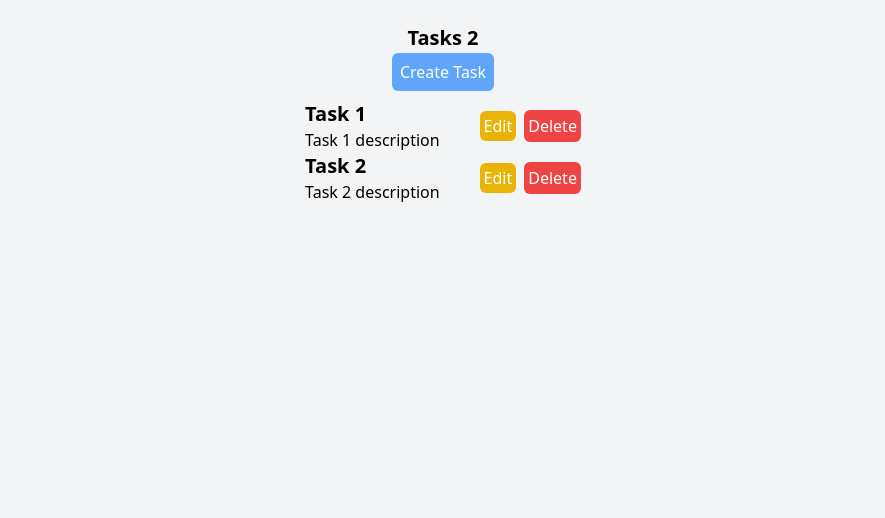
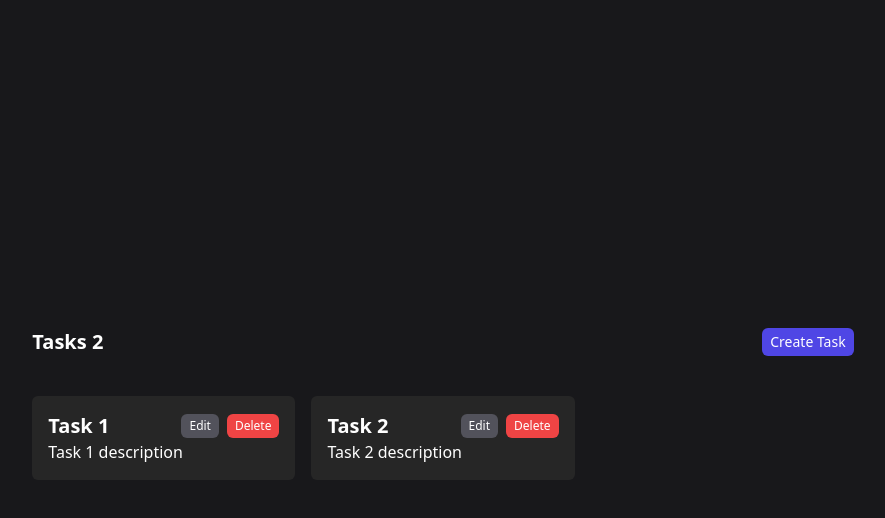
Before and after one commit to TomasOtano25/react-redux-crud, a React (Vite) app: page / in a window 1280 px wide. Shown: the top 518 px of the page, without its empty margins (197-1082 px from the left). Built offline with nearby package versions, Linux system fonts and the light colour scheme.

Commit message:
update styles

```diff
--- a/src/App.jsx
+++ b/src/App.jsx
@@ -9,7 +9,8 @@ function App() {
   console.log(tasksState);
 
   return (
-    <div className="bg-gray-100 min-h-screen">
+    <div className="bg-zinc-900 h-screen text-white">
+      <div className="flex items-center justify-center h-full">
         <BrowserRouter>
           <Routes>
             <Route path="/" element={<TaskList />} />
@@ -18,6 +19,7 @@ function App() {
           </Routes>
         </BrowserRouter>
       </div>
+    </div>
   );
 }
 
--- a/src/components/Header.jsx
+++ b/src/components/Header.jsx
@@ -5,12 +5,12 @@ function Header() {
   const tasks = useSelector((state) => state.tasks);
 
   return (
-    <header className="text-center my-4">
+    <header className="flex justify-between items-center p-4 ">
       <h1 className="text-xl font-bold my-2">Tasks {tasks.length}</h1>
 
       <Link
         to="/create-task"
-        className="p-2 bg-blue-400 rounded-md text-white hover:bg-blue-500"
+        className="bg-indigo-600 px-2 py-1 rounded-md text-sm hover:bg-indigo-700"
       >
         Create Task
       </Link>
--- a/src/components/TaskForm.jsx
+++ b/src/components/TaskForm.jsx
@@ -42,26 +42,42 @@ function TaskForm() {
   return (
     <form
       onSubmit={handleSubmit}
-      className="flex flex-col max-w-lg mx-auto space-y-2"
+      className="bg-zinc-800 flex flex-col max-w-md w-full p-4 rounded-md"
     >
+      <h2 className="text-2xl font-bold mb-4">
+        {!params.id ? "Create" : "Edit"} Task
+      </h2>
+
+      <label
+        htmlFor="title"
+        className="block text-xs text-gray-200 font-bold mb-1"
+      >
+        Task:{" "}
+      </label>
       <input
-        className="outline-none p-2 rounded-md"
+        className="w-full p-2 rounded-md bg-zinc-600 mb-4 outline-none"
         type="text"
         name="title"
-        placeholder="Title"
+        placeholder="New Task ..."
         onChange={handleChange}
         value={task.title}
       />
 
+      <label
+        htmlFor="description"
+        className="block text-xs text-gray-200 font-bold mb-1"
+      >
+        Description:{" "}
+      </label>
       <textarea
-        className="outline-none p-2 rounded-md"
+        className="w-full p-2 rounded-md bg-zinc-600 mb-4 outline-none"
         name="description"
-        placeholder="Description"
+        placeholder="Description ..."
         onChange={handleChange}
         value={task.description}
       ></textarea>
 
-      <button className="bg-blue-400 p-2 rounded-md hover:bg-blue-500 cursor-pointer font-bold text-white">
+      <button className="bg-indigo-600 px-2 py-1 rounded-md hover:bg-indigo-700">
         Save
       </button>
     </form>
--- a/src/components/TaskList.jsx
+++ b/src/components/TaskList.jsx
@@ -13,34 +13,35 @@ function TaskList() {
   };
 
   return (
-    <div className="flex flex-col items-center">
+    <div className="w-4/6">
       {/* Header */}
       <Header />
 
       {/* List Tasks */}
-      <div>
+      <div className="grid grid-cols-3 gap-4 p-4">
         {tasks.map((task) => (
-          <div key={task.id} className="flex space-x-10 items-center">
-            <div>
+          <div key={task.id} className="bg-neutral-800 p-4 rounded-md">
+            <header className="flex items-center justify-between">
               <h3 className="text-xl font-bold">{task.title}</h3>
-              <p>{task.description}</p>
-            </div>
 
-            <div className="space-x-2">
+              <div className="flex gap-x-2">
                 <Link
                   to={`/edit-task/${task.id}`}
-                className="bg-yellow-500 p-1 rounded-md text-white hover:bg-yellow-600"
+                  className="bg-zinc-600 px-2 py-1 text-xs rounded-md hover:bg-zinc-700"
                 >
                   Edit
                 </Link>
 
                 <button
                   onClick={() => handleDelete(task.id)}
-                className="bg-red-500 p-1 rounded-md text-white hover:bg-red-600"
+                  className="bg-red-500 px-2 py-1 text-xs rounded-md hover:bg-red-600"
                 >
                   Delete
                 </button>
               </div>
+            </header>
+
+            <p>{task.description}</p>
           </div>
         ))}
       </div>
--- a/src/main.jsx
+++ b/src/main.jsx
@@ -1,9 +1,9 @@
 import React from "react";
 import ReactDOM from "react-dom/client";
+import { Provider } from "react-redux";
 import App from "./App";
+import { store } from "./app/store";
 import "./index.css";
-import { Provider } from "react-redux";
-import { store } from "./app/store";
 
 ReactDOM.createRoot(document.getElementById("root")).render(
   <React.StrictMode>
```
Lines whose indentation alone changed are shown as unchanged.
